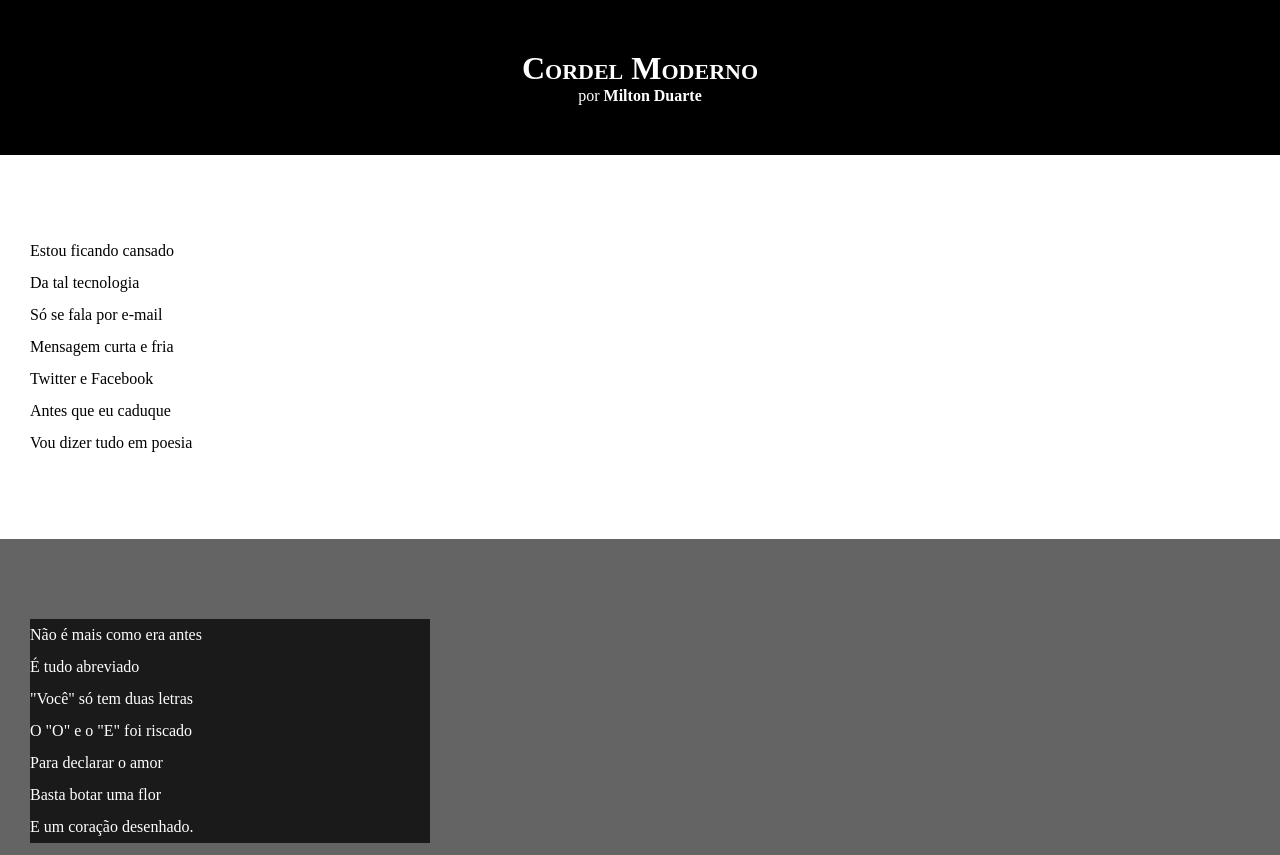
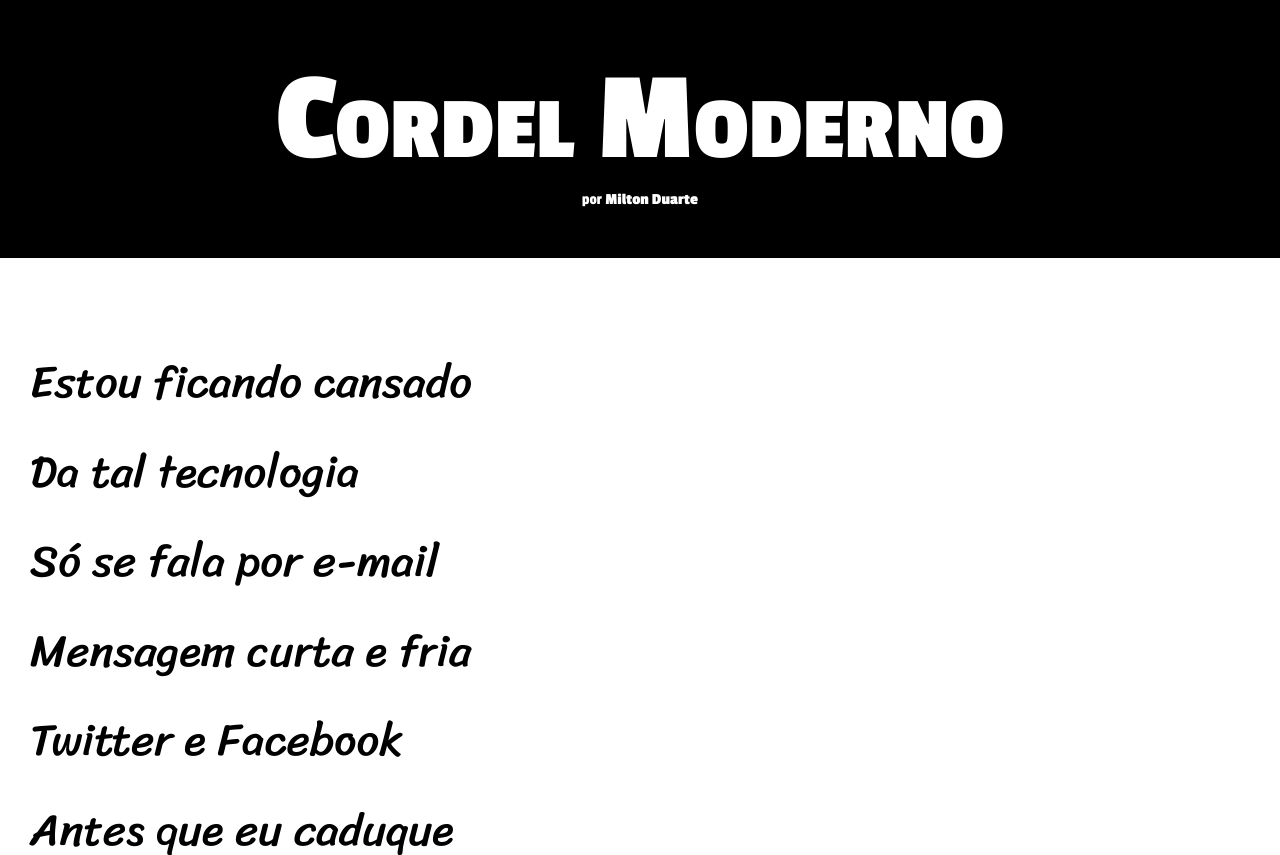
Before and after one commit to luisartursiquara/html-css, a plain HTML site: page exercicios/desafio12/index.html in a window 1280 px wide. Shown: the top 855 px of the page. Drawn offline with Linux system fonts and the light colour scheme.

Commit message:
atualização de estilos desafio 12

```diff
--- a/exercicios/desafio12/estilo/style.css
+++ b/exercicios/desafio12/estilo/style.css
@@ -1,28 +1,41 @@
 @charset "UTF-8";
+
+@import url('https://fonts.googleapis.com/css2?family=Passion+One:wght@400;700;900&display=swap');
+@import url('https://fonts.googleapis.com/css2?family=Passion+One:wght@400;700;900&family=Sriracha&display=swap');
 
 *{
     margin: 0px;
     padding: 0px;
 }
-
+:root {
+    --fonte1: Verdana, Geneva, Tahoma, sans-serif;
+    --fonte-padrao:"Passion one", sans-serif;
+    --fonte-texto:"Sriracha", sans-serif;
+}
 
 html, body{
     min-height: 100vh;
     background-color: darkgray;
+    font-family: var(--fonte1);
 }
 
 header{
     background-color: black;
     color: white;
     text-align: center;
+    font-family: var(--fonte-padrao);
+
+
 }
 
 header > h1 {
     padding-top: 50px ;
     font-variant: small-caps;
+    font-size: 10vw;
 }
 header > p {
     padding-bottom: 50px;
+    font-size: 1em;
 }
 
 a {
@@ -36,6 +49,8 @@ section{
     padding-bottom: 10vh;
     line-height: 2em;
     padding-left: 30px;
+    font-family: var(--fonte-texto);
+    font-size: 3.5vw;
 }
 
 section.normal{
@@ -49,8 +64,10 @@ section.imagem {
 }
 
 section.imagem > p {
+    display: inline-block;
     background-color: rgba(0, 0, 0, 0.74);
-    width: 400px;
+    padding: 5px;
+
 }
 
 a:hover {
```
